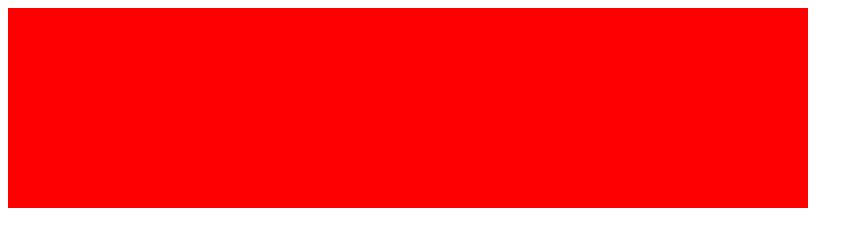
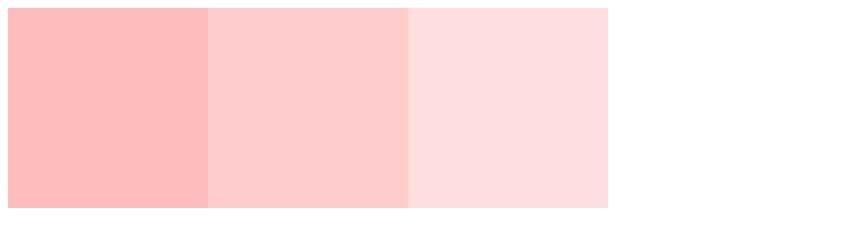
Before and after one commit to yuping-xiao/jQuery-Lesson, a plain HTML site: page index.html in a window 1280 px wide. Both pictures are taken after a click on the element 108 px from the left and 108 px from the top of the page. Shown: the whole page, without its empty margins (0-863 px from the left). Drawn offline with Linux system fonts and the light colour scheme.

Commit message:
added new slideUp function

```diff
--- a/app.css
+++ b/app.css
@@ -1,5 +1,5 @@
 .box1 {
-	background-color: #FF0000;
+	background-color: #FFFFFF;
 	height: 200px;
 	width: 200px;
 	float: left;
@@ -13,7 +13,10 @@
 	background-color: #FFBBBB;
 }
 
-.bg3
-.box1-ext {
-	border: 10px solid black;
+.bg3 {
+	background-color: #FFCCCC;
 }
+
+.bg4 {
+	background-color: #FFDDDD;
+}
--- a/app.js
+++ b/app.js
@@ -1,19 +1,17 @@
 $(function(){
-	$('.box1').mouseover(function() {
-			$('.box1').css({'background-color': '#0000FF'});
-			});
+	$('.bg1').on('click', function(){
+		$('.bg1').slideUp();
+	});
 
-	$('.box1').mouseout(function() {
-		$('.box1').css({'background-color': '#FF0000'});
+	$('.bg2').on('click', function(){
+		$('.bg2').slideUp();
+	});
+
+	$('.bg3').on('click', function(){
+		$('.bg3').slideUp();
+	});
+
+	$('.bg4').on('click', function(){
+		$('.bg4').slideUp();
 	});
 });
-
-$(function(){
-	$('.box1').on('click', function(){
-		$('.box1').addClass('box1-ext');
-	});
-
-	$('.box1').mouseout(function(){
-		$('.box1').removeClass('box1-ext');
-	});
-});
```
